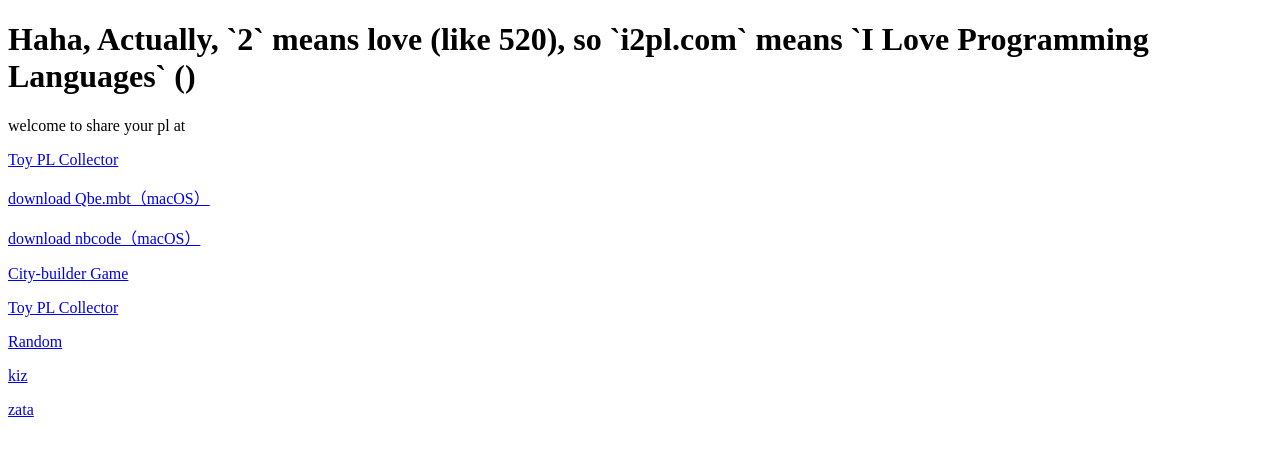
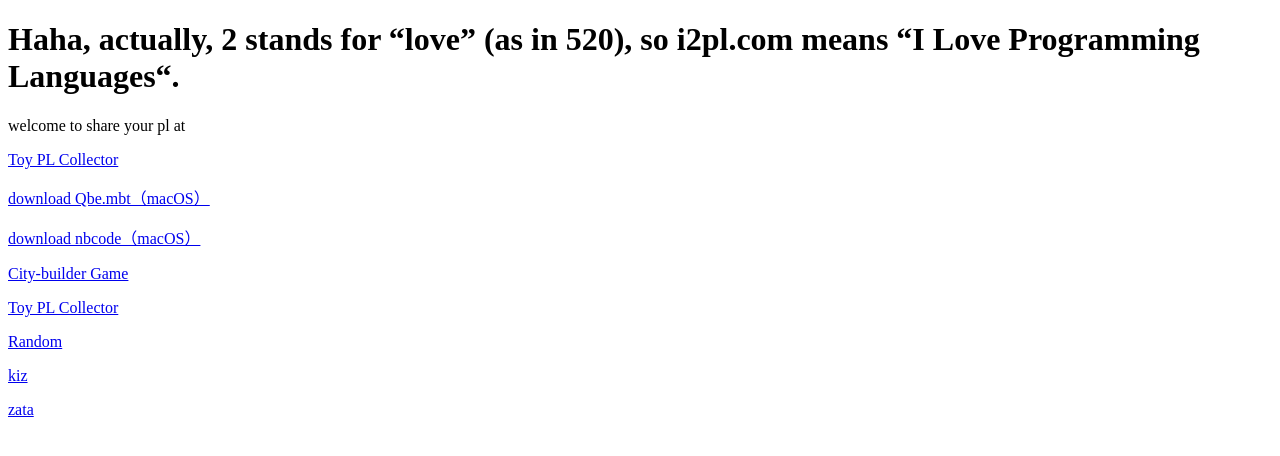
Before and after one commit to azhzx/i2pl.com, a plain HTML site: page index.html in a window 1280 px wide. Drawn offline with Linux system fonts and the light colour scheme.

Commit message:
Correct text and punctuation in header

```diff
--- a/index.html
+++ b/index.html
@@ -5,7 +5,7 @@
     <title>i2pl</title>
 </head>
 <body>
-    <h1>Haha, Actually, `2` means love (like 520), so `i2pl.com` means `I Love Programming Languages` ()</h1>
+    <h1>Haha, actually, 2 stands for “love” (as in 520), so i2pl.com means “I Love Programming Languages“.</h1>
     <p>welcome to share your pl at <p><a href="https://coll.i2pl.com"> Toy PL Collector</a></p></p>
     <p><a href="install-qbe-mbt.sh">download Qbe.mbt（macOS）</a></p>
     <p><a href="download-nbcode.html">download nbcode（macOS）</a></p>
```
